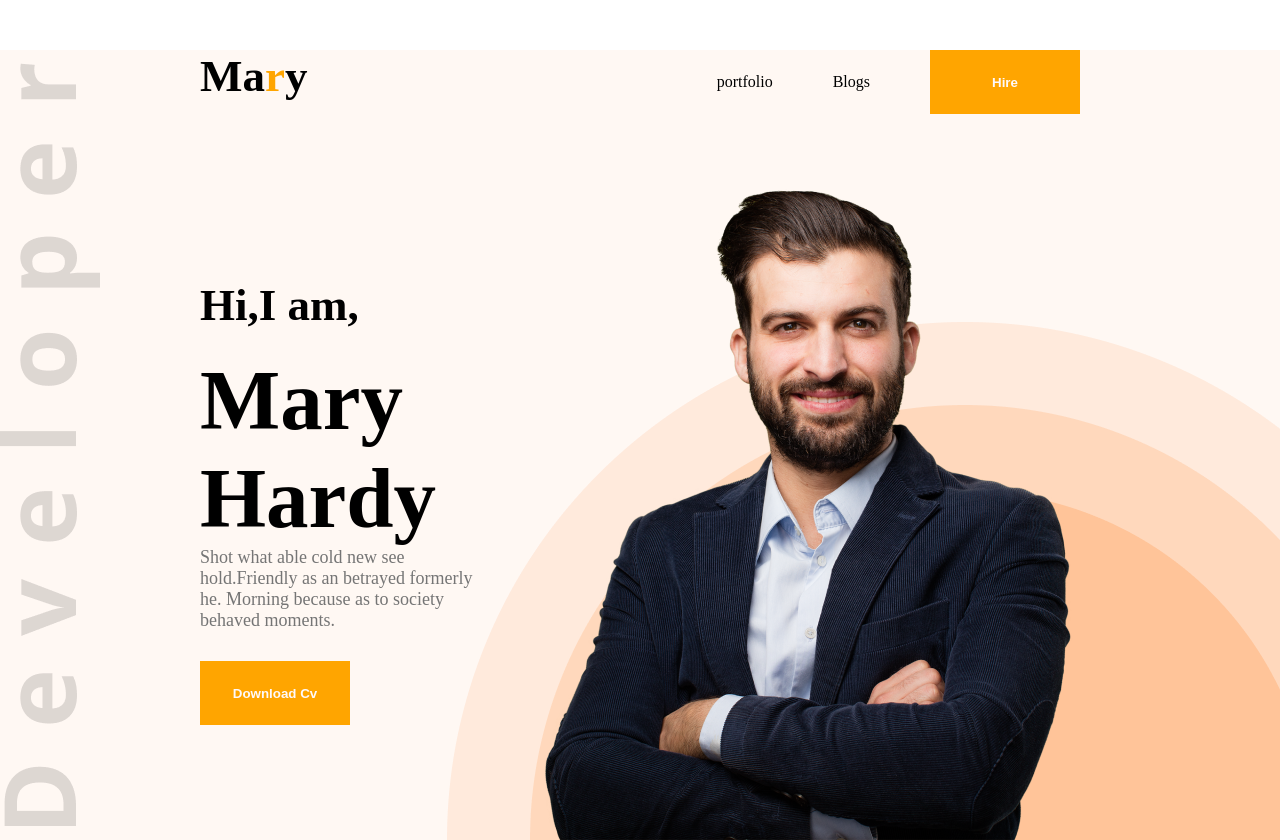
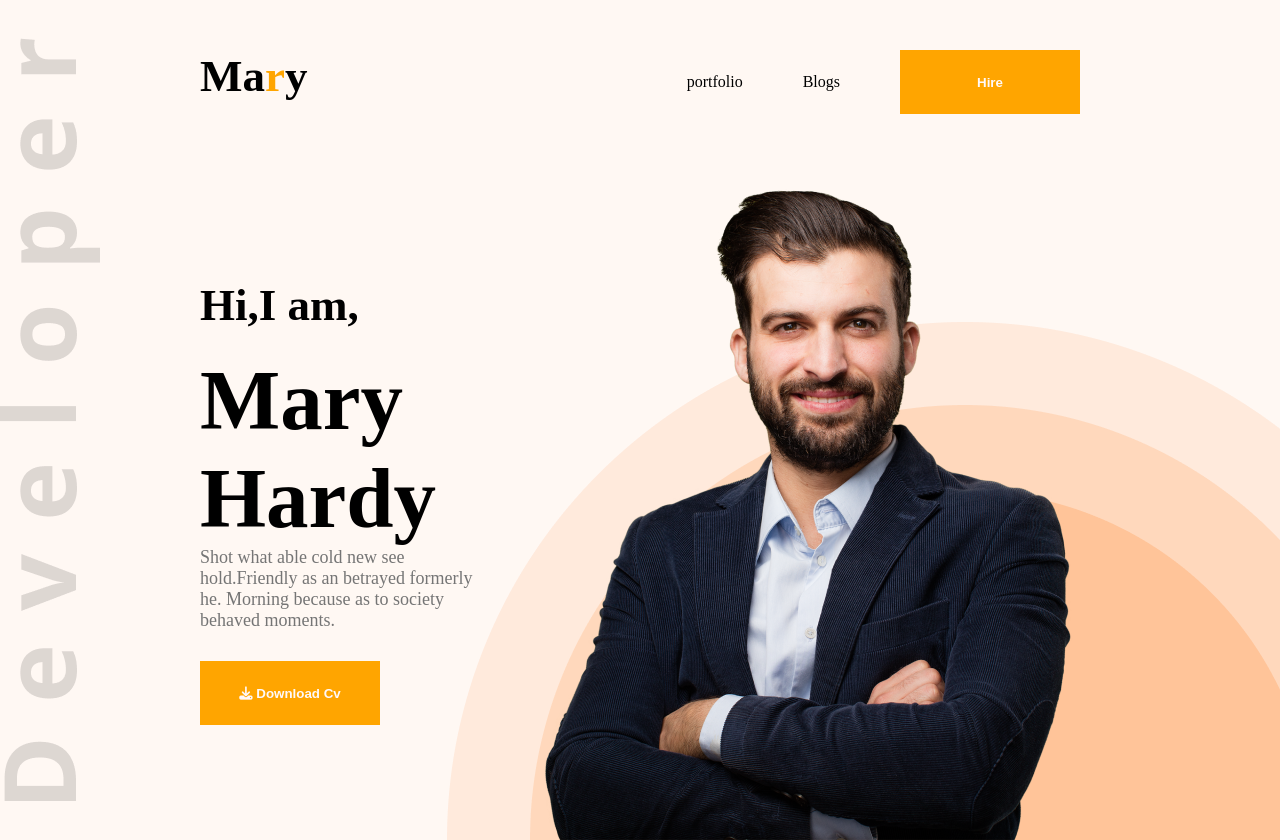
Before and after one commit to mehedi1802hasan/developer-portfolio, a plain HTML site: page images/index.html in a window 1280 px wide. Shown: the top 840 px of the page. Drawn offline with Linux system fonts and the light colour scheme.

Commit message:
icon add & project complete

```diff
--- a/images/index.html
+++ b/images/index.html
@@ -6,6 +6,7 @@
     <meta name="viewport" content="width=device-width, initial-scale=1.0">
     <title>developer-portfolio</title>
     <link rel="stylesheet" href="styles/portfolio.css">
+    <script src="https://kit.fontawesome.com/c80a4438b5.js" crossorigin="anonymous"></script>
     <link rel="preconnect" href="https://fonts.googleapis.com"><link rel="preconnect" href="https://fonts.gstatic.com" crossorigin><link href="https://fonts.googleapis.com/css2?family=Open+Sans&display=swap" rel="stylesheet">
 </head>
 <body>
@@ -25,7 +26,7 @@
              <h3 class="banner-sub-title">Hi,I am,</h3>
             <h1 class="banner-title"> Mary Hardy</h1>
             <p class="banner-description">Shot what able cold new see hold.Friendly as an betrayed formerly he. Morning because as to society behaved moments.</p>
-            <button class="btn-primary">Download Cv</button>
+            <button class="btn-primary"><i class="fa-solid fa-download"></i> Download Cv</button>
         </div>
       <img src="hardy.png" alt="hardy">
     </div>
@@ -137,7 +138,7 @@
                 <hr>
                 </div> </div>
                 <div class="resume-button">
-                    <button class="btn-primary">Download Cv</button>
+                    <button class="btn-primary"><i class="fa-solid fa-download"></i>Download Cv</button>
                 </div>
     </div>
 </section>
--- a/images/styles/portfolio.css
+++ b/images/styles/portfolio.css
@@ -5,7 +5,7 @@
 nav{
     display: flex;
     justify-content: space-between;
-    margin:50px 200px;
+    padding:50px 200px;
 }
 .nav-title{
     font-size: 45px;
@@ -24,7 +24,7 @@ ul li{
 }
 .btn-primary{
     background-color: orange;
-    width: 150px;
+    width: 180px;
     height: 64px;
     padding:18px 30px;
     color: rgb(255, 249, 249);
```
